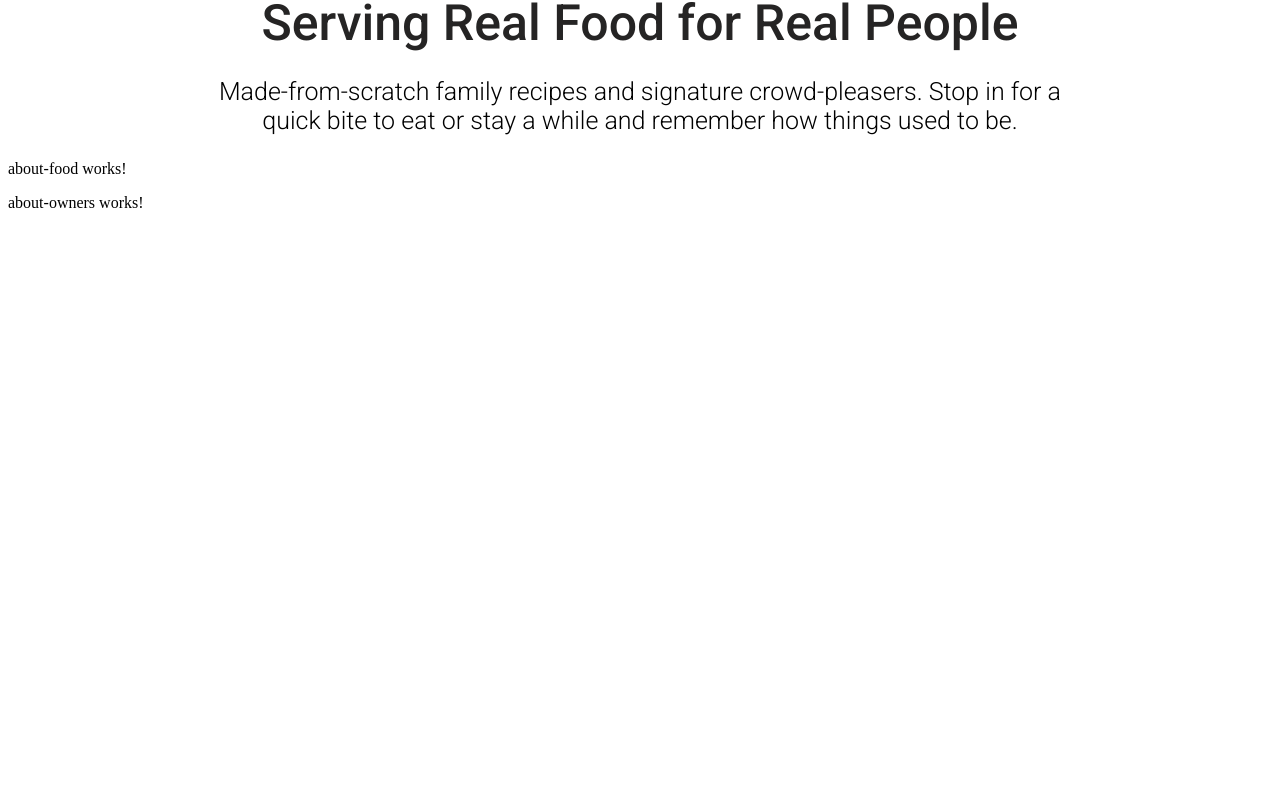
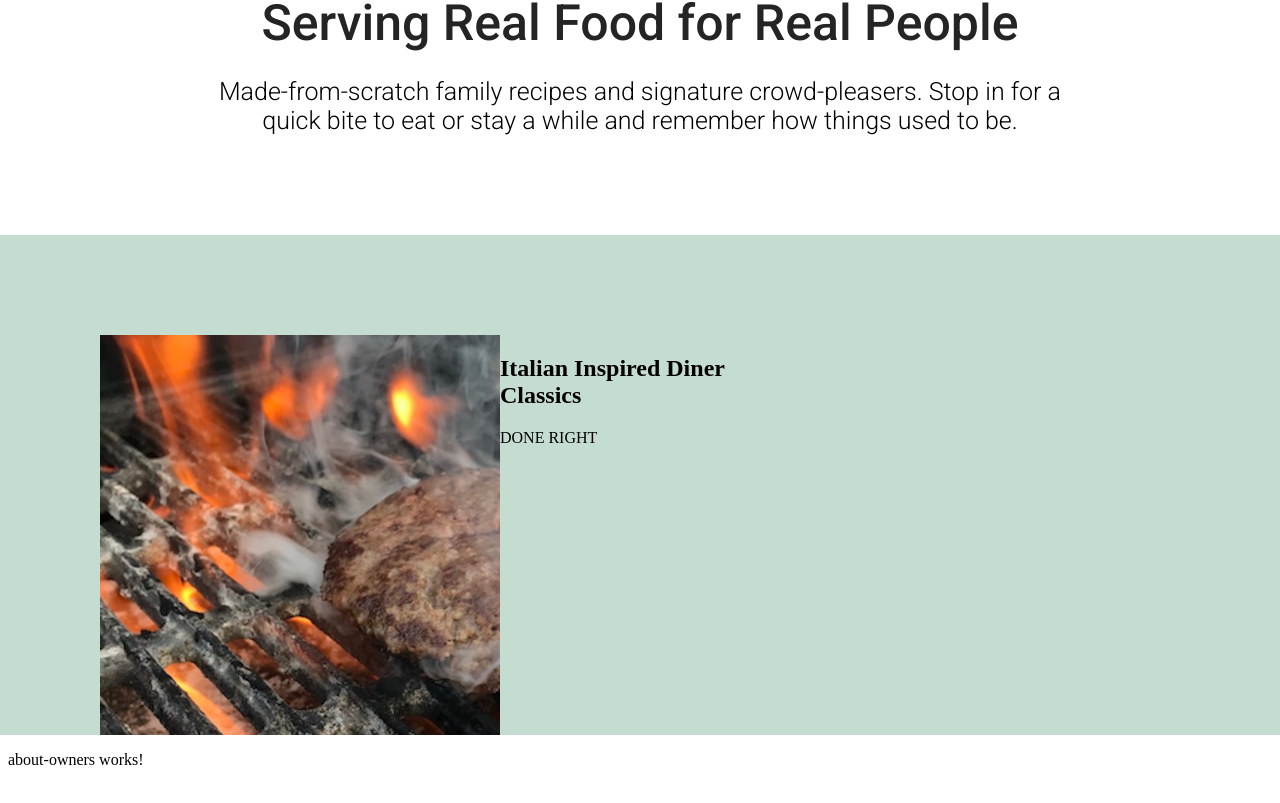
Before and after one commit to MariahLightfoot/BUZZSAWDINER, an Angular app: page / in a window 1280 px wide. Shown: the part 814-1617 px from the top of the page. Before the commit the page ends 1042 px from the top, so only its background shows below. Built offline with nearby package versions, Linux system fonts and the light colour scheme; a web font is replaced by a local one.

Commit message:
full width colored background on about-food section

```diff
--- a/src/app/about-food/about-food.component.css
+++ b/src/app/about-food/about-food.component.css
@@ -0,0 +1,29 @@
+.coloredDiv{
+    background-color: rgba(140, 188, 162, .5);
+    width: 100vw;
+    position: relative;
+    margin-left: -50vw;
+    height: 500px;
+    margin-top: 100px;
+    left: 50%;
+}
+
+.wrapper{
+    padding: 100px;
+    display: grid;
+    grid-template-columns: auto 24% auto 74% auto;
+
+}
+
+/* .coloredDiv{
+    display: grid;
+    grid-template-columns: 24% auto 74%;
+    background-color: rgba(140, 188, 162, .5);
+} */
+
+img{
+    object-fit: cover;
+    object-position: bottom left;
+    height: 400px;
+    width: 400px;
+}
--- a/src/app/about-food/about-food.component.html
+++ b/src/app/about-food/about-food.component.html
@@ -1 +1,14 @@
-<p>about-food works!</p>
+<div class="coloredDiv">
+    <div class="wrapper">
+
+        <div id=img>
+            <img src="assets/img/burgerimage.jpg" alt="Picture of 'The Burger' on the grill">
+        </div>
+
+        <div id="body">
+            <h2>Italian Inspired Diner Classics</h2>
+            <p>DONE RIGHT</p>
+        </div>
+
+    </div>
+</div>
```
Also changed, not shown: src/assets/img/IMG-2912.jpg (deleted), src/assets/img/burgerimage.jpg (added).
